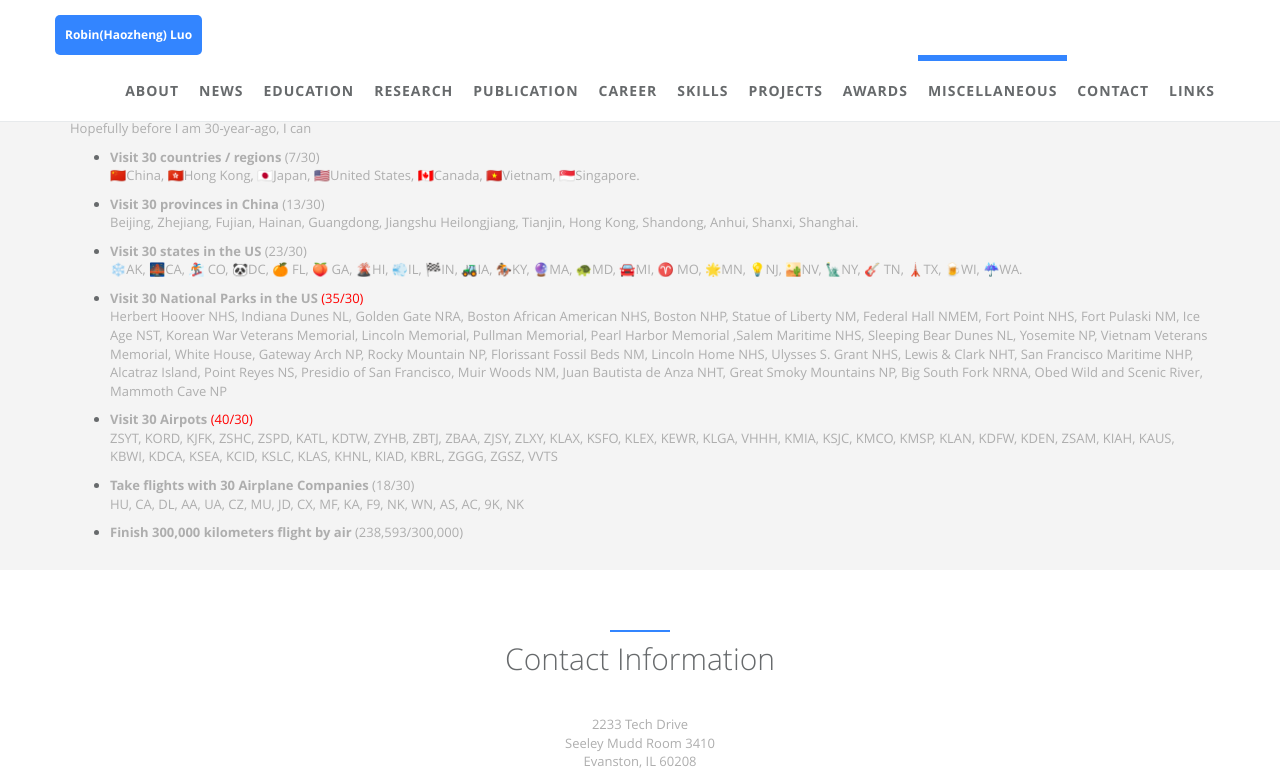
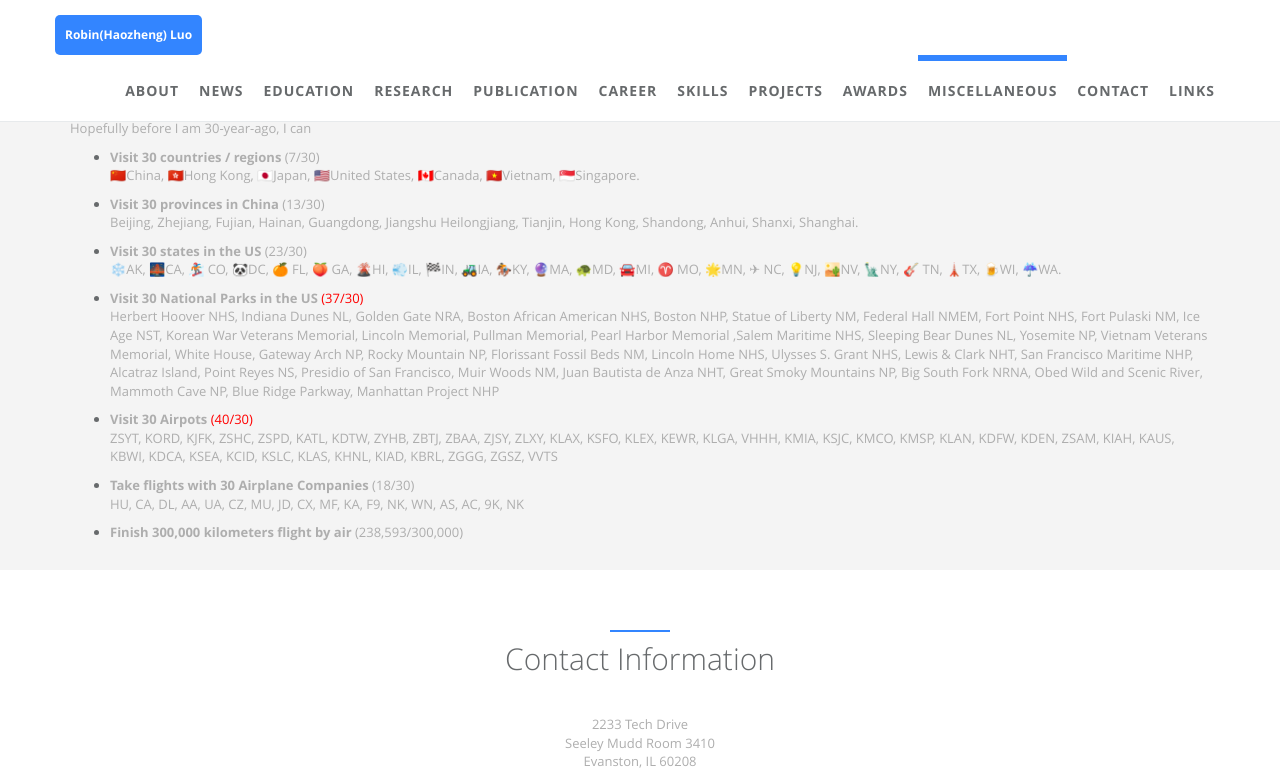
Before and after one commit to robinzixuan/robin.github.io, a Jekyll site: the page built from index.html, in a window 1280 px wide and 900 px high, scrolled down 10088 px, cut to the strip 0-777 px from the top of the window. Built offline with Jekyll 4.4.1, drawn with Linux system fonts in a browser that asks for light colours.

Commit message:
Update miscellaneous.html

```diff
--- a/_includes/sections/miscellaneous.html
+++ b/_includes/sections/miscellaneous.html
@@ -18,16 +18,16 @@
     Shanghai.</p>
     </li>
     <li><p><b>Visit 30 states in the US</b> (23/30)<br />
-    ❄️AK, 🌉CA, 🏂 CO, 🐼DC, 🍊 FL, 🍑 GA, 🌋HI, 💨IL, 🏁IN, 🚜IA, 🏇KY, 🔮MA, 🐢MD,  🚘MI, ♈ MO, 🌟MN, 💡NJ, 🏜️NV, 🗽NY, 🎸 TN, 🗼TX, 🍺WI, ☔WA.</p>
+    ❄️AK, 🌉CA, 🏂 CO, 🐼DC, 🍊 FL, 🍑 GA, 🌋HI, 💨IL, 🏁IN, 🚜IA, 🏇KY, 🔮MA, 🐢MD,  🚘MI, ♈ MO, 🌟MN, ✈ NC, 💡NJ, 🏜️NV, 🗽NY, 🎸 TN, 🗼TX, 🍺WI, ☔WA.</p>
     </li>
-    <li><p><b>Visit 30 National Parks in the US</b> <span style="color:red"> (35/30)</span><br />
+    <li><p><b>Visit 30 National Parks in the US</b> <span style="color:red"> (37/30)</span><br />
         Herbert Hoover NHS, Indiana Dunes NL, Golden Gate NRA, Boston African American
         NHS, Boston NHP, Statue of Liberty NM, Federal Hall NMEM, Fort Point NHS, Fort Pulaski NM,
     Ice Age NST, Korean War Veterans Memorial, Lincoln Memorial, Pullman Memorial, Pearl Harbor Memorial
 ,Salem Maritime NHS, Sleeping Bear Dunes NL, Yosemite NP, Vietnam Veterans Memorial, White House, Gateway Arch NP,
         Rocky Mountain NP, Florissant Fossil Beds NM, Lincoln Home NHS, Ulysses S. Grant NHS, Lewis & Clark NHT,
         San Francisco Maritime NHP, Alcatraz Island, Point Reyes NS, Presidio of San Francisco, Muir Woods NM, Juan Bautista de Anza NHT,
-        Great Smoky Mountains NP, Big South Fork NRNA, Obed Wild and Scenic River, Mammoth Cave NP
+        Great Smoky Mountains NP, Big South Fork NRNA, Obed Wild and Scenic River, Mammoth Cave NP, Blue Ridge Parkway, Manhattan Project NHP
     </p>
         </li>
     <li><p><b>Visit 30 Airpots</b> <span style="color:red">(40/30)</span><br />
```
